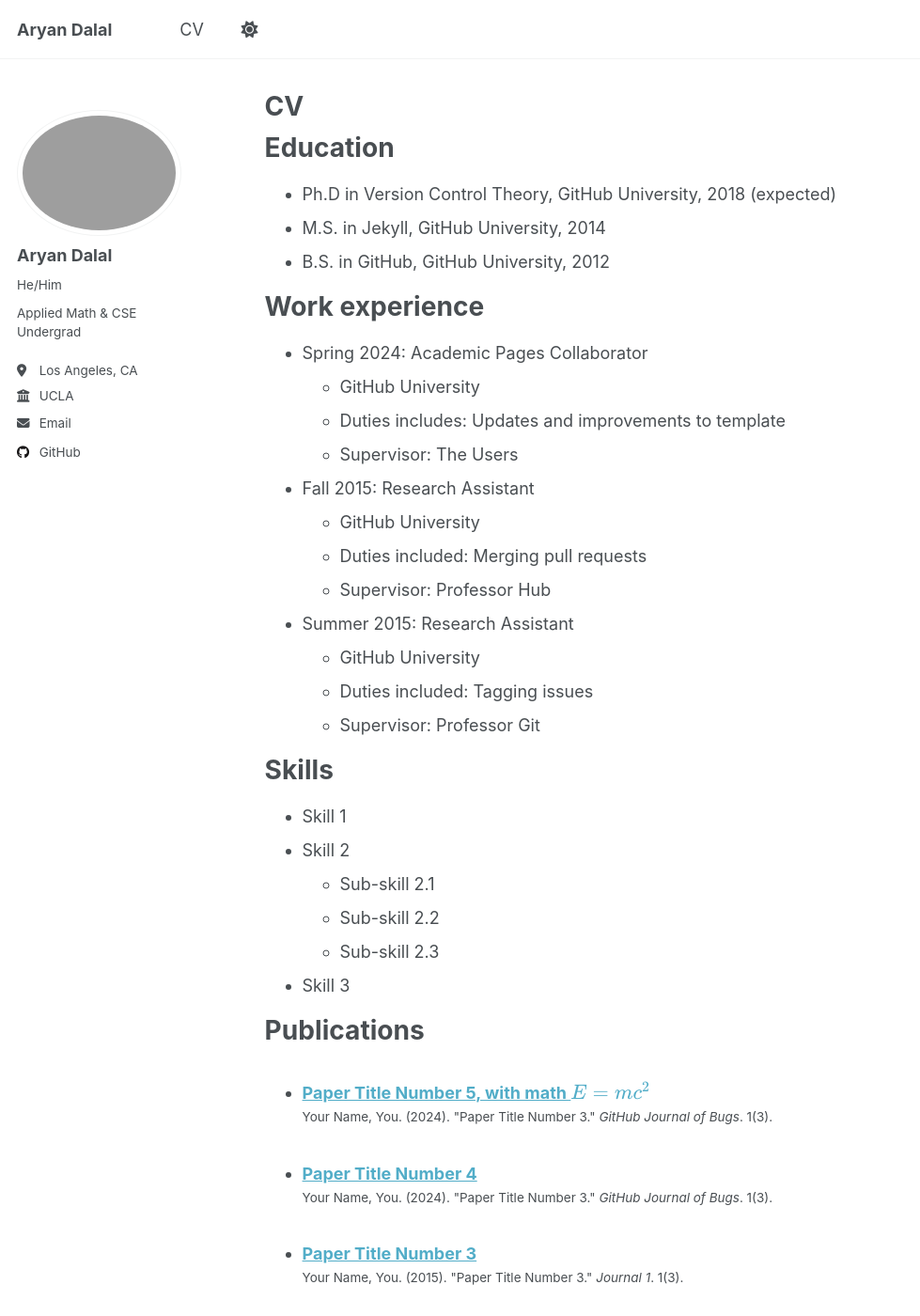
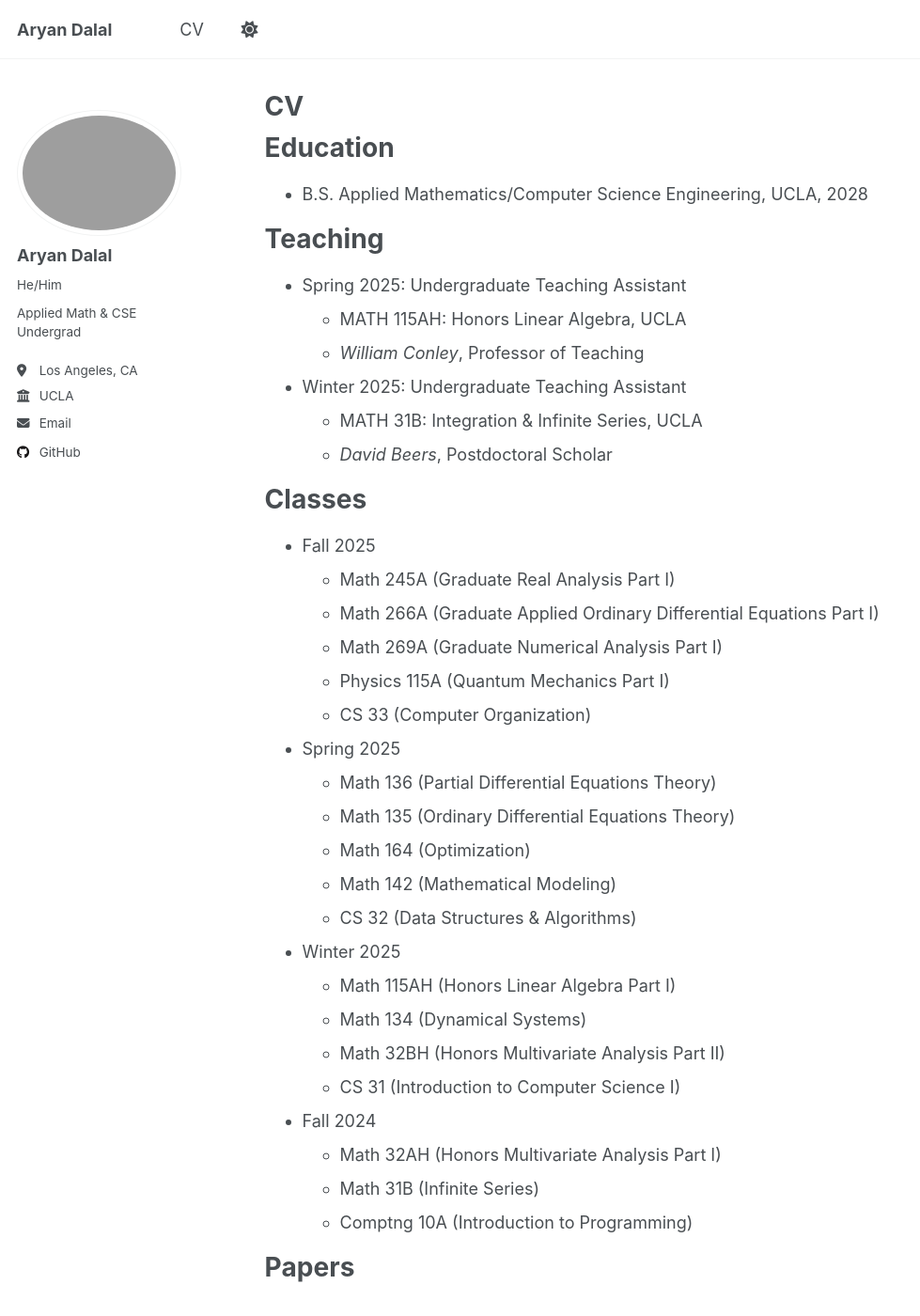
Before and after one commit to DalalAryan/DalalAryan.github.io, a Jekyll site: the page built from _pages/cv.md, in a window 1280 px wide and 1400 px high. Shown: the whole window at 94% size, without its empty margins (0-979 px from the left). Built offline with Jekyll 4.4.1, drawn with Linux system fonts in a browser that asks for light colours; a script that is not in the unit is left out; some of the changed text lies outside the part shown.

Commit message:
Update cv.md

```diff
--- a/_pages/cv.md
+++ b/_pages/cv.md
@@ -11,37 +11,46 @@
 
 Education
 ======
-* Ph.D in Version Control Theory, GitHub University, 2018 (expected)
-* M.S. in Jekyll, GitHub University, 2014
-* B.S. in GitHub, GitHub University, 2012
+* B.S. Applied Mathematics/Computer Science Engineering, UCLA, 2028
 
-Work experience
+Teaching
 ======
-* Spring 2024: Academic Pages Collaborator
-  * GitHub University
-  * Duties includes: Updates and improvements to template
-  * Supervisor: The Users
+* Spring 2025: Undergraduate Teaching Assistant
+  * MATH 115AH: Honors Linear Algebra, UCLA
+  * *William Conley*, Professor of Teaching
 
-* Fall 2015: Research Assistant
-  * GitHub University
-  * Duties included: Merging pull requests
-  * Supervisor: Professor Hub
+* Winter 2025: Undergraduate Teaching Assistant
+  * MATH 31B: Integration & Infinite Series, UCLA
+  * *David Beers*, Postdoctoral Scholar
 
-* Summer 2015: Research Assistant
-  * GitHub University
-  * Duties included: Tagging issues
-  * Supervisor: Professor Git
+Classes
+======
+* Fall 2025
+  * Math 245A (Graduate Real Analysis Part I)
+  * Math 266A (Graduate Applied Ordinary Differential Equations Part I)
+  * Math 269A (Graduate Numerical Analysis Part I)
+  * Physics 115A (Quantum Mechanics Part I)
+  * CS 33 (Computer Organization)
 
-Skills
-======
-* Skill 1
-* Skill 2
-  * Sub-skill 2.1
-  * Sub-skill 2.2
-  * Sub-skill 2.3
-* Skill 3
+* Spring 2025
+  * Math 136 (Partial Differential Equations Theory)
+  * Math 135 (Ordinary Differential Equations Theory)
+  * Math 164 (Optimization)
+  * Math 142 (Mathematical Modeling)
+  * CS 32 (Data Structures & Algorithms)
 
-Publications
+* Winter 2025
+  * Math 115AH (Honors Linear Algebra Part I)
+  * Math 134 (Dynamical Systems)
+  * Math 32BH (Honors Multivariate Analysis Part II)
+  * CS 31 (Introduction to Computer Science I)
+
+* Fall 2024
+  * Math 32AH (Honors Multivariate Analysis Part I)
+  * Math 31B (Infinite Series)
+  * Comptng 10A (Introduction to Programming)
+
+Papers
 ======
   <ul>{% for post in site.publications reversed %}
     {% include archive-single-cv.html %}
@@ -53,11 +62,14 @@
     {% include archive-single-talk-cv.html  %}
   {% endfor %}</ul>
 
-Teaching
+Skills
 ======
-  <ul>{% for post in site.teaching reversed %}
-    {% include archive-single-cv.html %}
-  {% endfor %}</ul>
+* Skill 1
+* Skill 2
+  * Sub-skill 2.1
+  * Sub-skill 2.2
+  * Sub-skill 2.3
+* Skill 3
 
 Service and leadership
 ======
```
